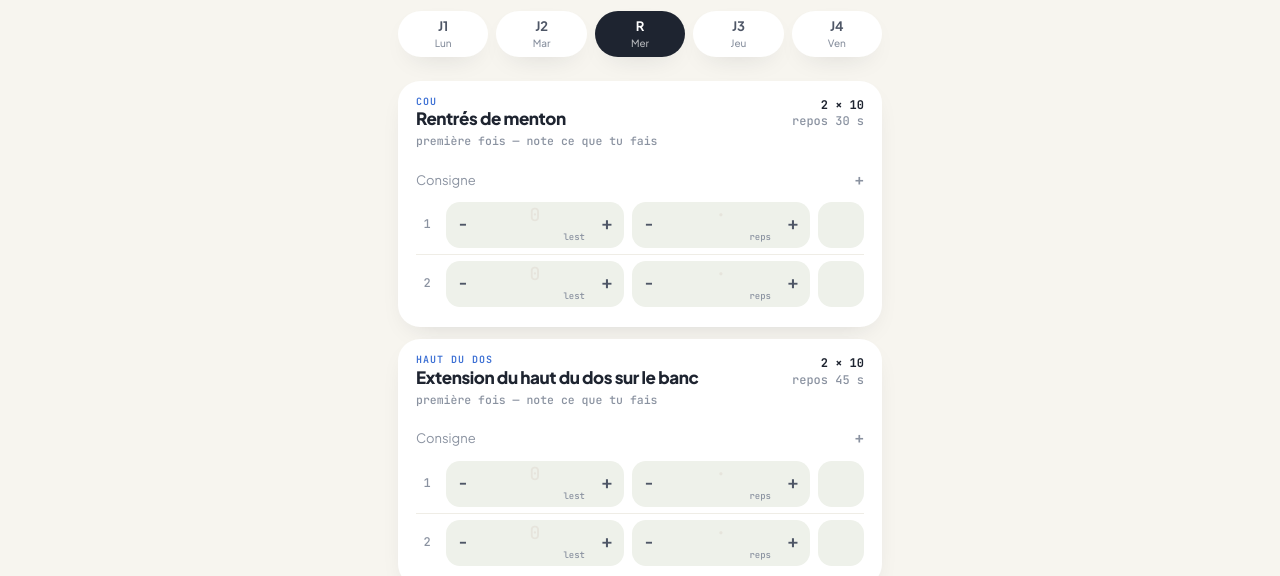
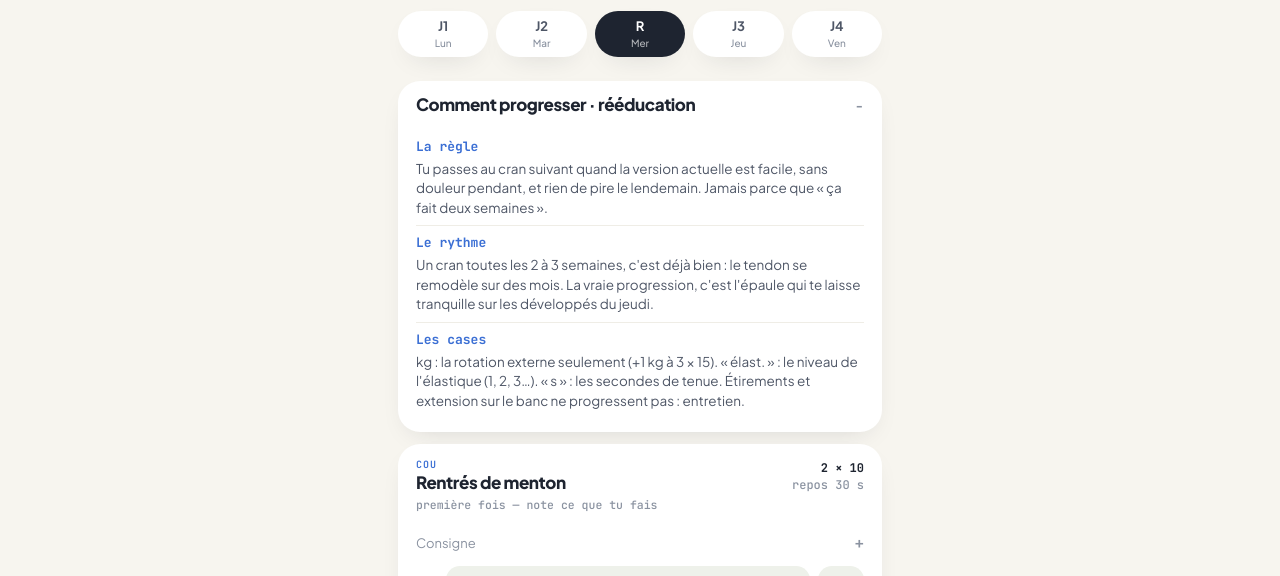
Before and after one commit to nairod60/carnet, a plain HTML site: page index.html in a window 1280 px wide. Shown: the part 142-718 px from the top of the page. Drawn offline with Linux system fonts and the light colour scheme.

Commit message:
Mise à jour du 2026-09-24 00:17

```diff
--- a/index.html
+++ b/index.html
@@ -99,6 +99,7 @@
   .exo .last b { color: var(--ink); font-weight: 600; }
   .set { display: grid; grid-template-columns: 22px 1fr 1fr 46px; gap: 8px; align-items: center; padding: 6px 0; }
   .set + .set { border-top: 1px solid var(--line-soft); }
+  .set.solo { grid-template-columns: 22px 1fr 46px; }  /* exercice sans charge : une seule case */
   .set .n { font-family: "JetBrains Mono", monospace; font-size: 12px; color: var(--muted); text-align: center; }
   .stepper { display: grid; grid-template-columns: 34px 1fr 34px; align-items: stretch; border-radius: var(--rb); overflow: hidden; background: var(--surface-alt); min-height: 46px; }
   .stepper button { font-family: "JetBrains Mono", monospace; font-size: 19px; color: var(--ink-2); }
@@ -245,6 +246,8 @@ const DATA = {
      "reps": "max",
      "repos": "3 min",
      "consigne": "LARGEUR D'ÉPAULES, jamais large : la prise large bloque l'omoplate. Si tu ne fais pas 5 reps, fais des négatives de 5 s.",
+     "charge": "lest",
+     "unite": "reps",
      "poidsCorps": true
     },
     {
@@ -254,6 +257,8 @@ const DATA = {
      "reps": "8-10",
      "repos": "3 min",
      "consigne": "Buste à 45°, tire vers le nombril, coudes près du corps.",
+     "charge": "kg",
+     "unite": "reps",
      "poidsCorps": false
     },
     {
@@ -263,6 +268,8 @@ const DATA = {
      "reps": "10-12 / bras",
      "repos": "3 min",
      "consigne": "Genou et main sur le banc, amplitude complète.",
+     "charge": "kg",
+     "unite": "reps",
      "poidsCorps": false
     },
     {
@@ -272,6 +279,8 @@ const DATA = {
      "reps": "15",
      "repos": "1 min 30",
      "consigne": "Poitrine sur le banc à 30°. Léger : 3 à 5 kg.",
+     "charge": "kg",
+     "unite": "reps",
      "poidsCorps": false
     },
     {
@@ -281,6 +290,8 @@ const DATA = {
      "reps": "12",
      "repos": "1 min 30",
      "consigne": "Bras tendus en Y, pouces vers le haut, 2 à 4 kg. C'est ce qui fait tourner l'omoplate et libère l'épaule.",
+     "charge": "kg",
+     "unite": "reps",
      "poidsCorps": false
     },
     {
@@ -290,6 +301,8 @@ const DATA = {
      "reps": "10-12",
      "repos": "1 min 30",
      "consigne": "Prise neutre. Les tractions en supination ont déjà chargé lourdement le biceps.",
+     "charge": "kg",
+     "unite": "reps",
      "poidsCorps": false
     }
    ]
@@ -308,6 +321,8 @@ const DATA = {
      "reps": "10-12",
      "repos": "3 min",
      "consigne": "Haltère vertical contre la poitrine. Descends bas, dos droit.",
+     "charge": "kg",
+     "unite": "reps",
      "poidsCorps": false
     },
     {
@@ -317,6 +332,8 @@ const DATA = {
      "reps": "8-10 / jambe",
      "repos": "3 min",
      "consigne": "Le meilleur exercice de jambes disponible sans barre. Un haltère dans chaque main.",
+     "charge": "kg",
+     "unite": "reps",
      "poidsCorps": false
     },
     {
@@ -326,6 +343,8 @@ const DATA = {
      "reps": "10 / jambe",
      "repos": "3 min",
      "consigne": "Buste droit, genou arrière proche du sol.",
+     "charge": "kg",
+     "unite": "reps",
      "poidsCorps": false
     },
     {
@@ -335,6 +354,8 @@ const DATA = {
      "reps": "15-20",
      "repos": "1 min 30",
      "consigne": "Amplitude complète, une seconde de pause en haut.",
+     "charge": "kg",
+     "unite": "reps",
      "poidsCorps": false
     },
     {
@@ -344,6 +365,8 @@ const DATA = {
      "reps": "15",
      "repos": "1 min 30",
      "consigne": "Mouvement court, on enroule le buste.",
+     "charge": "lest",
+     "unite": "reps",
      "poidsCorps": true
     },
     {
@@ -353,6 +376,8 @@ const DATA = {
      "reps": "30-45 s",
      "repos": "1 min 30",
      "consigne": "Bassin en rétroversion, fessiers serrés.",
+     "charge": "lest",
+     "unite": "s",
      "poidsCorps": true
     }
    ]
@@ -370,7 +395,9 @@ const DATA = {
      "series": 2,
      "reps": "10",
      "repos": "30 s",
-     "consigne": "Debout contre un mur ou allongé. Rentre le menton comme pour faire un double menton, 5 s de tenue, sans lever ni baisser la tête. C'est ce qui remet la tête sur les épaules.",
+     "consigne": "Debout contre un mur ou allongé. Rentre le menton comme pour faire un double menton, 5 s de tenue, sans lever ni baisser la tête. C'est ce qui remet la tête sur les épaules. Progression : 5 s de tenue → 10 s, puis une légère résistance de la main sur le front.",
+     "charge": null,
+     "unite": "reps",
      "poidsCorps": true
     },
     {
@@ -379,7 +406,9 @@ const DATA = {
      "series": 2,
      "reps": "10",
      "repos": "45 s",
-     "consigne": "En travers du banc, le bord sous les omoplates, mains derrière la tête : tu te laisses aller en arrière 3 s, tu reviens. Le cou part en avant parce que le haut du dos est voûté.",
+     "consigne": "En travers du banc, le bord sous les omoplates, mains derrière la tête : tu te laisses aller en arrière 3 s, tu reviens. Le cou part en avant parce que le haut du dos est voûté. Pas de progression : c'est de l'entretien.",
+     "charge": null,
+     "unite": "reps",
      "poidsCorps": true
     },
     {
@@ -388,7 +417,9 @@ const DATA = {
      "series": 2,
      "reps": "30 s / côté",
      "repos": "15 s",
-     "consigne": "Main sur la tête, oreille vers l'épaule, l'autre bras tiré vers le sol. Sans forcer.",
+     "consigne": "Main sur la tête, oreille vers l'épaule, l'autre bras tiré vers le sol. Sans forcer. Pas de progression : entretien.",
+     "charge": null,
+     "unite": "s",
      "poidsCorps": true
     },
     {
@@ -397,7 +428,9 @@ const DATA = {
      "series": 3,
      "reps": "15",
      "repos": "45 s",
-     "consigne": "1 à 2 kg. Coude collé au flanc, l'avant-bras monte du sol vers le plafond, lentement. Le cœur du recentrage : le muscle qui retient la tête de l'humérus au centre.",
+     "consigne": "1 à 2 kg. Coude collé au flanc, l'avant-bras monte du sol vers le plafond, lentement. Le cœur du recentrage : le muscle qui retient la tête de l'humérus au centre. Progression : +1 kg quand tu tiens 3 × 15 propres (1 → 2 → 3 kg), l'appli te le propose.",
+     "charge": "kg",
+     "unite": "reps",
      "poidsCorps": false
     },
     {
@@ -406,7 +439,9 @@ const DATA = {
      "series": 3,
      "reps": "15",
      "repos": "45 s",
-     "consigne": "Élastique fixé à côté de toi, coude collé au corps, l'avant-bras vient devant le ventre. L'autre moitié de la coiffe.",
+     "consigne": "Élastique fixé à côté de toi, coude collé au corps, l'avant-bras vient devant le ventre. L'autre moitié de la coiffe. Progression : éloigne-toi du point d'accroche, puis élastique plus épais. Note le niveau de l'élastique dans la case « élast. » (1, 2, 3…).",
+     "charge": "élastique",
+     "unite": "reps",
      "poidsCorps": true
     },
     {
@@ -415,7 +450,9 @@ const DATA = {
      "series": 3,
      "reps": "10",
      "repos": "45 s",
-     "consigne": "Élastique accroché à la barre de traction. Bras tendu, pousse la main vers le bas et l'arrière sans plier le coude, 5 s de tenue en bas. C'est ce qui fait descendre la tête de l'humérus.",
+     "consigne": "Élastique accroché à la barre de traction. Bras tendu, pousse la main vers le bas et l'arrière sans plier le coude, 5 s de tenue en bas. C'est ce qui fait descendre la tête de l'humérus. Progression : plus loin de l'accroche, puis élastique plus épais ; note le niveau dans « élast. ».",
+     "charge": "élastique",
+     "unite": "reps",
      "poidsCorps": true
     },
     {
@@ -424,7 +461,9 @@ const DATA = {
      "series": 5,
      "reps": "10 s / sens",
      "repos": "20 s",
-     "consigne": "Coude à 90° collé au corps. Dos de la main contre le mur, pousse 10 s ; puis paume contre le mur, pousse 10 s. À 30-40 % de ta force, rien ne bouge. Calme la douleur, faisable tous les jours.",
+     "consigne": "Coude à 90° collé au corps. Dos de la main contre le mur, pousse 10 s ; puis paume contre le mur, pousse 10 s. À 30-40 % de ta force, rien ne bouge. Calme la douleur, faisable tous les jours. Progression : pousse plus fort (30-40 % → 50-60 % de ta force), puis 15 s. Note les secondes dans la case « s ».",
+     "charge": null,
+     "unite": "s",
      "poidsCorps": true
     },
     {
@@ -433,7 +472,9 @@ const DATA = {
      "series": 2,
      "reps": "10",
      "repos": "30 s",
-     "consigne": "Dos, fesses, coudes et poignets contre le mur. Monte en Y, redescends en W, tout reste collé au mur. Arrête-toi avant la gêne.",
+     "consigne": "Dos, fesses, coudes et poignets contre le mur. Monte en Y, redescends en W, tout reste collé au mur. Arrête-toi avant la gêne. Progression : l'amplitude — les bras montent plus haut en gardant le contact, jusqu'au Y complet.",
+     "charge": null,
+     "unite": "reps",
      "poidsCorps": true
     },
     {
@@ -442,7 +483,9 @@ const DATA = {
      "series": 3,
      "reps": "15",
      "repos": "45 s",
-     "consigne": "Élastique à hauteur du visage sur la barre de traction. Tire vers le front, coudes hauts et écartés, omoplates serrées à la fin.",
+     "consigne": "Élastique à hauteur du visage sur la barre de traction. Tire vers le front, coudes hauts et écartés, omoplates serrées à la fin. Progression : plus loin de l'accroche, puis élastique plus épais ; note le niveau dans « élast. ».",
+     "charge": "élastique",
+     "unite": "reps",
      "poidsCorps": true
     },
     {
@@ -451,7 +494,9 @@ const DATA = {
      "series": 2,
      "reps": "12",
      "repos": "30 s",
-     "consigne": "Mains sur le mur, bras tendus. À la fin de chaque pompe, pousse encore : les omoplates s'écartent. Réveille le dentelé, le muscle qui plaque l'omoplate.",
+     "consigne": "Mains sur le mur, bras tendus. À la fin de chaque pompe, pousse encore : les omoplates s'écartent. Réveille le dentelé, le muscle qui plaque l'omoplate. Progression : mains de plus en plus bas — mur, puis bord du banc, puis sol.",
+     "charge": null,
+     "unite": "reps",
      "poidsCorps": true
     },
     {
@@ -460,7 +505,9 @@ const DATA = {
      "series": 2,
      "reps": "30 s / côté",
      "repos": "15 s",
-     "consigne": "Avant-bras sur le montant, coude à hauteur d'épaule, avance doucement le buste. Doux : l'épaule commande.",
+     "consigne": "Avant-bras sur le montant, coude à hauteur d'épaule, avance doucement le buste. Doux : l'épaule commande. Pas de progression : entretien.",
+     "charge": null,
+     "unite": "s",
      "poidsCorps": true
     }
    ]
@@ -479,6 +526,8 @@ const DATA = {
      "reps": "8-10",
      "repos": "3 min",
      "consigne": "Banc à 30°, paumes face à face. Descends jusqu'à ce que le bras arrive au niveau du torse, PAS plus bas.",
+     "charge": "kg",
+     "unite": "reps",
      "poidsCorps": false
     },
     {
@@ -488,6 +537,8 @@ const DATA = {
      "reps": "10-12",
      "repos": "3 min",
      "consigne": "Allongé par terre : les coudes touchent le sol et bloquent la descente. L'amplitude dangereuse devient impossible.",
+     "charge": "kg",
+     "unite": "reps",
      "poidsCorps": false
     },
     {
@@ -497,6 +548,8 @@ const DATA = {
      "reps": "10-15",
      "repos": "3 min",
      "consigne": "Mains un peu plus larges que les épaules, coudes à 45°. Au-delà de 15 reps propres : sac à dos chargé de 5 puis 10 kg. Va à 1 rep de l'échec, c'est le seul exercice où tu peux.",
+     "charge": "lest",
+     "unite": "reps",
      "poidsCorps": true
     },
     {
@@ -506,6 +559,8 @@ const DATA = {
      "reps": "12",
      "repos": "3 min",
      "consigne": "Poitrine posée sur le banc à 30°. Équilibre la poussée du jour et ouvre l'espace sous l'acromion.",
+     "charge": "kg",
+     "unite": "reps",
      "poidsCorps": false
     },
     {
@@ -515,6 +570,8 @@ const DATA = {
      "reps": "12-15",
      "repos": "1 min 30",
      "consigne": "Monte à 30° vers l'avant, pas sur le côté, pouces au plafond. STOP à hauteur d'épaule. 3 à 5 kg.",
+     "charge": "kg",
+     "unite": "reps",
      "poidsCorps": false
     },
     {
@@ -524,6 +581,8 @@ const DATA = {
      "reps": "10-12",
      "repos": "1 min 30",
      "consigne": "Allongé, coudes vers le plafond. Remplace l'extension debout au-dessus de la tête.",
+     "charge": "kg",
+     "unite": "reps",
      "poidsCorps": false
     }
    ]
@@ -542,6 +601,8 @@ const DATA = {
      "reps": "10-12",
      "repos": "3 min",
      "consigne": "Jambes quasi tendues, bassin qui recule, dos plat. Tu dois sentir l'arrière des cuisses.",
+     "charge": "kg",
+     "unite": "reps",
      "poidsCorps": false
     },
     {
@@ -551,6 +612,8 @@ const DATA = {
      "reps": "12-15",
      "repos": "3 min",
      "consigne": "Omoplates sur le banc, haltère sur le bassin, monte jusqu'à l'alignement.",
+     "charge": "kg",
+     "unite": "reps",
      "poidsCorps": false
     },
     {
@@ -560,6 +623,8 @@ const DATA = {
      "reps": "10 / jambe",
      "repos": "3 min",
      "consigne": "Travail d'équilibre en prime. Charge modérée.",
+     "charge": "kg",
+     "unite": "reps",
      "poidsCorps": false
     },
     {
@@ -569,6 +634,8 @@ const DATA = {
      "reps": "15-20",
      "repos": "1 min 30",
      "consigne": "Cible le soléaire, complémentaire du travail debout.",
+     "charge": "kg",
+     "unite": "reps",
      "poidsCorps": false
     },
     {
@@ -578,6 +645,8 @@ const DATA = {
      "reps": "20-30 s / côté",
      "repos": "1 min 30",
      "consigne": "Corps aligné, bassin haut.",
+     "charge": "lest",
+     "unite": "s",
      "poidsCorps": true
     },
     {
@@ -587,6 +656,8 @@ const DATA = {
      "reps": "10-15",
      "repos": "1 min 30",
      "consigne": "Genoux ou jambes tendues selon le niveau. Ne te balance pas.",
+     "charge": "lest",
+     "unite": "reps",
      "poidsCorps": true
     }
    ]
@@ -2157,6 +2228,20 @@ const DATA = {
    "cru": "100 g",
    "cuit": "≈ 250 g",
    "facteur": "× 2,5"
+  }
+ ],
+ "reeduc": [
+  {
+   "titre": "La règle",
+   "texte": "Tu passes au cran suivant quand la version actuelle est facile, sans douleur pendant, et rien de pire le lendemain. Jamais parce que « ça fait deux semaines »."
+  },
+  {
+   "titre": "Le rythme",
+   "texte": "Un cran toutes les 2 à 3 semaines, c'est déjà bien : le tendon se remodèle sur des mois. La vraie progression, c'est l'épaule qui te laisse tranquille sur les développés du jeudi."
+  },
+  {
+   "titre": "Les cases",
+   "texte": "kg : la rotation externe seulement (+1 kg à 3 × 15). « élast. » : le niveau de l'élastique (1, 2, 3…). « s » : les secondes de tenue. Étirements et extension sur le banc ne progressent pas : entretien."
   }
  ]
 };
@@ -2296,19 +2381,20 @@ function renderSeance() {
   h = h.replace('<span class="chip blue" id="chip-series"></span>', `<span class="chip blue">${nDone} / ${nTot} séries</span>`);
   const haut = s.id === "J1" || s.id === "J3";
   if (haut) h += `<details class="card"><summary class="card-h"><h3>Échauffement épaule · 5 min</h3></summary><div class="card-b">${DATA.echauffement.map(e => `<div class="rowline"><span>${esc(e.nom)}<br><span class="hist">${esc(e.note)}</span></span><span class="v mono" style="color:var(--blue)">${esc(e.dose)}</span></div>`).join("")}</div></details>`;
+  if (s.id === "R" && (DATA.reeduc || []).length) h += `<details class="card" open><summary class="card-h"><h3>Comment progresser · rééducation</h3></summary><div class="card-b">${DATA.reeduc.map(r => `<div class="rowline" style="flex-direction:column;align-items:flex-start;gap:2px"><span class="v" style="color:var(--blue);font-size:13px">${esc(r.titre)}</span><span style="font-size:13.5px;color:var(--ink-2)">${esc(r.texte)}</span></div>`).join("")}</div></details>`;
   s.exos.forEach((e, i) => {
     const last = derniere(s.id), ls = last && last.sets[i] ? last.sets[i].filter(x => x.done && x.r) : [];
     const o = objectif(e, last, i);
-    const lastTxt = (ls.length ? `dernière fois : ${ls.map(x => `<b>${x.w || 0}×${x.r}</b>`).join(" · ")}` : "première fois — note ce que tu fais")
+    const lastTxt = (ls.length ? `dernière fois : ${ls.map(x => `<b>${e.charge ? (x.w || 0) + "×" : ""}${x.r}${e.unite === "s" ? " s" : ""}</b>`).join(" · ")}` : "première fois — note ce que tu fais")
       + (o ? ` · <b style="color:var(--green)">objectif : +${o.plus} kg, ${o.reps} reps</b>` : "");
     h += `<div class="card exo" data-exo="${i}">
       <div class="card-h"><div><div class="grp">${esc(e.groupe)}</div><h3>${esc(e.nom)}</h3><div class="last">${lastTxt}</div></div><div class="cible"><b>${e.series} × ${esc(e.reps)}</b><br>repos ${esc(e.repos)}</div></div>
       <div class="card-b">
         <details><summary style="min-height:32px;font-size:13px;color:var(--muted)">Consigne</summary><div class="cue">${esc(e.consigne)}</div></details>
-        ${c.sets[i].map((st, k) => `<div class="set" data-set="${k}">
+        ${c.sets[i].map((st, k) => `<div class="set ${e.charge ? "" : "solo"}" data-set="${k}">
           <span class="n">${k + 1}</span>
-          <div class="stepper"><button data-d="w" data-v="-1">−</button><span class="u" data-u="${e.poidsCorps ? "lest" : "kg"}"><input inputmode="decimal" placeholder="${e.poidsCorps ? "0" : "·"}" data-f="w" value="${st.w}"></span><button data-d="w" data-v="1">+</button></div>
-          <div class="stepper"><button data-d="r" data-v="-1">−</button><span class="u" data-u="reps"><input inputmode="numeric" placeholder="·" data-f="r" value="${st.r}"></span><button data-d="r" data-v="1">+</button></div>
+          ${e.charge ? `<div class="stepper"><button data-d="w" data-v="-1">−</button><span class="u" data-u="${e.charge === "élastique" ? "élast." : e.charge}"><input inputmode="decimal" placeholder="${e.charge === "kg" ? "·" : e.charge === "lest" ? "0" : "1"}" data-f="w" value="${st.w}"></span><button data-d="w" data-v="1">+</button></div>` : ""}
+          <div class="stepper"><button data-d="r" data-v="-1">−</button><span class="u" data-u="${e.unite || "reps"}"><input inputmode="numeric" placeholder="·" data-f="r" value="${st.r}"></span><button data-d="r" data-v="1">+</button></div>
           <button class="done ${st.done ? "on" : ""}" data-done aria-label="Série faite">${CHECK}</button>
         </div>`).join("")}
       </div></div>`;
@@ -2329,7 +2415,7 @@ function bindSeance(s) {
       const k = +row.dataset.set, st = c.sets[i][k];
       row.querySelectorAll("input").forEach(inp => inp.oninput = () => { st[inp.dataset.f] = inp.value.replace(",", "."); save(); });
       row.querySelectorAll("button[data-d]").forEach(b => b.onclick = () => {
-        const f = b.dataset.d, step = f === "w" ? (e.poidsCorps ? 2.5 : 1) : 1;
+        const f = b.dataset.d, step = f === "w" ? (e.charge === "lest" ? 2.5 : 1) : (e.unite === "s" ? 5 : 1);
         const cur = parseFloat(st[f]) || 0, nv = Math.max(0, Math.round((cur + step * +b.dataset.v) * 10) / 10);
         st[f] = String(nv); row.querySelector(`input[data-f="${f}"]`).value = nv; save();
       });
@@ -2527,6 +2613,7 @@ function renderSuivi() {
   // progression des charges
   const prog = [];
   DATA.seances.forEach(s => (S.seances[s.id] || []).forEach(x => s.exos.forEach((e, i) => {
+    if (e.charge === "élastique") return;  // un niveau d'élastique n'est pas une charge
     const best = (x.sets[i] || []).filter(q => q.done && +q.r).reduce((m, q) => Math.max(m, (+q.w || 0) * (+q.r || 0)), 0);
     if (best) prog.push({ exo: e.nom, date: x.date, best, w: Math.max(...x.sets[i].filter(q => q.done).map(q => +q.w || 0)) });
   })));
--- a/sw.js
+++ b/sw.js
@@ -1,5 +1,5 @@
 // Service worker : l'appli fonctionne hors connexion une fois ouverte une première fois.
-const CACHE = "carnet-202609240000";
+const CACHE = "carnet-202609240017";
 const FILES = ["./", "./index.html", "./manifest.json", "./icon-192.png", "./icon-512.png"];
 self.addEventListener("install", e => { e.waitUntil(caches.open(CACHE).then(c => c.addAll(FILES)).then(() => self.skipWaiting())); });
 self.addEventListener("activate", e => { e.waitUntil(caches.keys().then(ks => Promise.all(ks.filter(k => k !== CACHE).map(k => caches.delete(k)))).then(() => self.clients.claim())); });
--- a/version.json
+++ b/version.json
@@ -1 +1 @@
-{"build": 202609240000, "version": "2026-09-19", "url": "https://nairod60.github.io/carnet/"}
+{"build": 202609240017, "version": "2026-09-19", "url": "https://nairod60.github.io/carnet/"}
```
